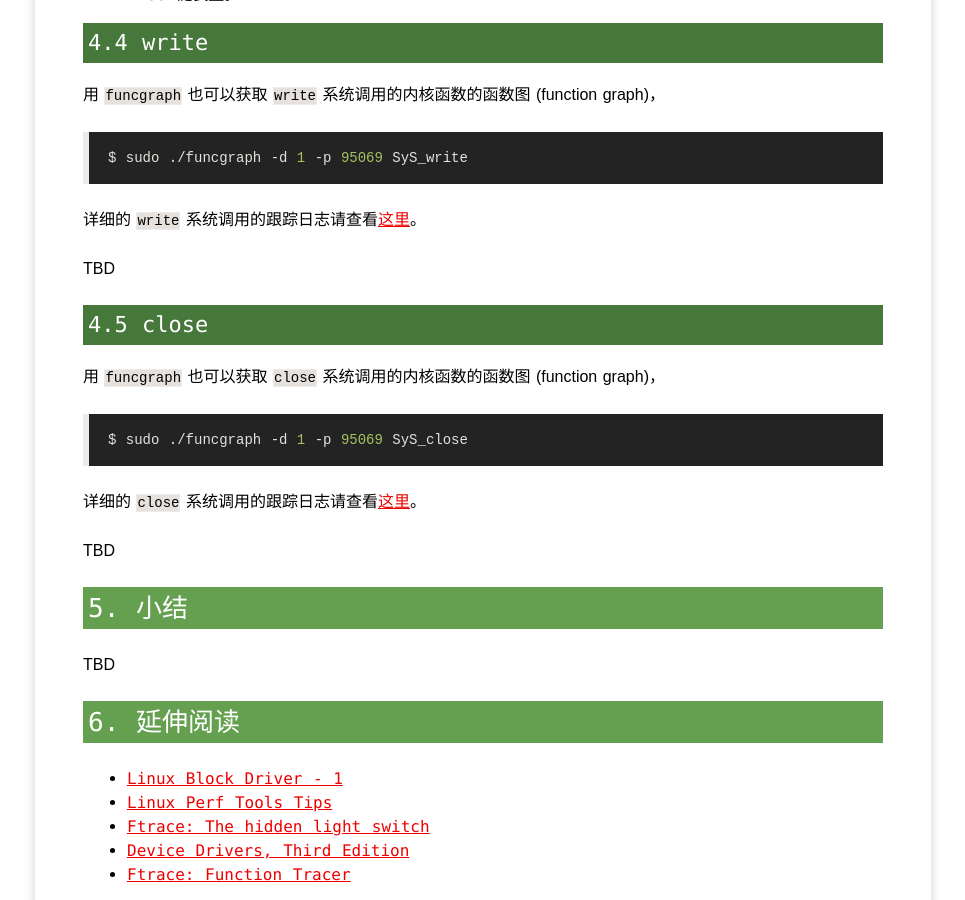
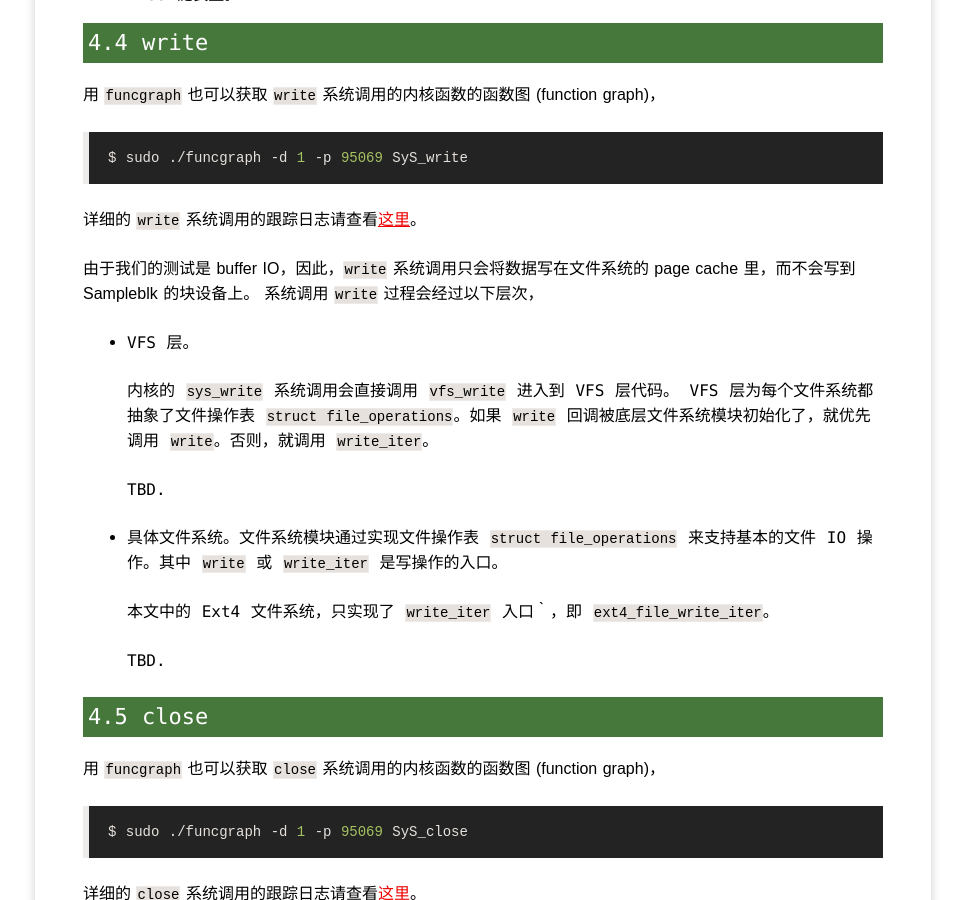
Before and after one commit to yangoliver/yangoliver.github.io, a Jekyll site: the page built from _posts/2016/2016-07-10-linux-block-driver-basic-2.md, in a window 1280 px wide and 900 px high, scrolled down 14141 px. Shown: the whole window, without its empty margins (157-1122 px from the left). Built offline with Jekyll 4.4.1, drawn with Linux system fonts in a browser that asks for light colours; comment, search, counter and statistics services are not loaded.

Commit message:
update: partial contents for write syscall

```diff
--- a/_posts/2016/2016-07-10-linux-block-driver-basic-2.md
+++ b/_posts/2016/2016-07-10-linux-block-driver-basic-2.md
@@ -515,7 +515,21 @@ POSIX_FADV_DONTNEED 的主要目的是清除 page cache，因此它使用了 WB_
 
 详细的 `write` 系统调用的跟踪日志请查看[这里](https://github.com/yangoliver/lktm/blob/master/drivers/block/sampleblk/labs/lab1/funcgraph_write_fs_seq_write_sync_001.log)。
 
-TBD
+由于我们的测试是 buffer IO，因此，`write` 系统调用只会将数据写在文件系统的 page cache 里，而不会写到 Sampleblk 的块设备上。
+系统调用 `write` 过程会经过以下层次，
+
+- VFS 层。
+
+  内核的 `sys_write` 系统调用会直接调用 `vfs_write` 进入到 VFS 层代码。
+  VFS 层为每个文件系统都抽象了文件操作表 `struct file_operations`。如果 `write` 回调被底层文件系统模块初始化了，就优先调用 `write`。否则，就调用 `write_iter`。
+
+  TBD.
+
+- 具体文件系统。文件系统模块通过实现文件操作表 `struct file_operations` 来支持基本的文件 IO 操作。其中 `write` 或 `write_iter` 是写操作的入口。
+
+  本文中的 Ext4 文件系统，只实现了 `write_iter` 入口｀，即 `ext4_file_write_iter`。
+
+  TBD.
 
 ### 4.5 close
 
```
